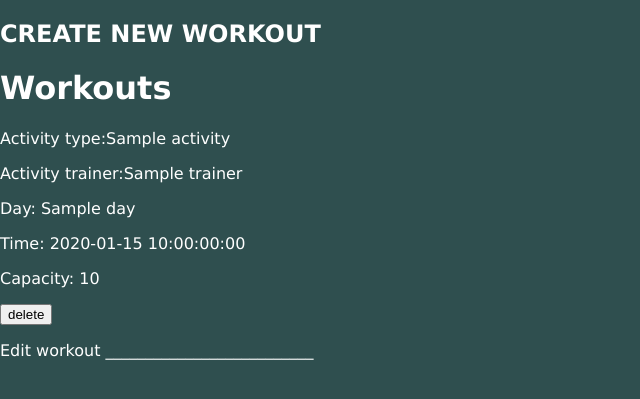
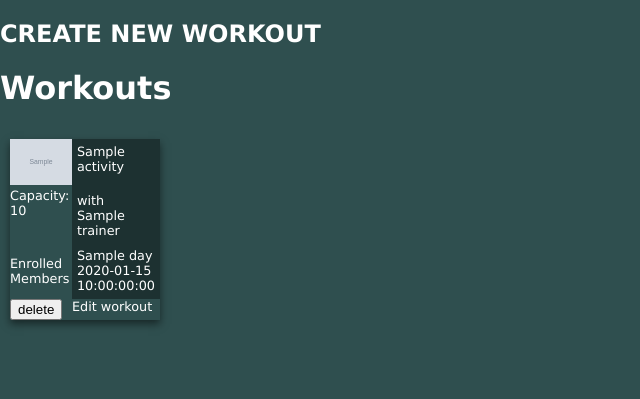
Before and after one commit to seriouspig/Gym_Manager_testing, a Flask app: page /workouts in a window 1280 px wide. Shown: the part 39-438 px from the top of the page, without its empty margins (0-640 px from the left). Run offline with Flask 2, Linux system fonts and the light colour scheme; a database or web service that is not in the repository returns one stand-in record (Sample ...); some libraries are stand-ins or nearby versions.

Commit message:
Before Wednesday Consultation

```diff
--- a/static/css/invisible.css
+++ b/static/css/invisible.css
@@ -21,7 +21,7 @@ img {
 
 .activity_container {
     display: grid;
-    width: 120px;
+    width: 150px;
     margin:10px;
     font-size: 80%;
     box-shadow: 0 4px 8px 0 rgba(0,0,0,0.5);
--- /dev/null
+++ b/static/css/workouts.css
@@ -0,0 +1,42 @@
+.workout_name {
+    padding:5px;
+    grid-area:name;
+    background-color: rgb(29, 49, 49);
+}
+
+.workout_trainer {
+    padding:5px;
+    grid-area:trainer;
+    background-color: rgb(29, 49, 49);
+}
+
+.workout_day {
+    padding:5px;
+    grid-area:day;
+    background-color: rgb(29, 49, 49);
+}
+
+.workout_time {
+    padding:5px;
+    grid-area:day;
+    background-color: rgb(29, 49, 49);
+}
+
+
+
+.workout_container {
+    display: grid;
+    width: 150px;
+    margin:10px;
+    font-size: 80%;
+    box-shadow: 0 4px 8px 0 rgba(0,0,0,0.5);
+
+
+    grid-template-areas: 'photo  name'
+                         'photo  trainer'
+                        'photo   day'
+                        'photo capacity'
+                        'photo delete';
+    grid-template-columns: 1fr 1fr;
+
+}
--- a/templates/activities/index.html
+++ b/templates/activities/index.html
@@ -10,12 +10,12 @@
     {% for activity in activities %}
     <div class="activity_container">
         <div class="name">
-        <a href="/activities/{{activity.id}}">
+        <a href="/activities/{{activity.id}}/edit">
         {{activity.name}}
         </a>
     </div>
         <div class="trainer">with {{activity.trainer}}</div>
-        <div class="activity_photo"><img src="static/images/{{activity.photo}}" alt="activity_photo"></div>
+        <div class="activity_photo"><a href="/activities/{{activity.id}}/edit"><img src="static/images/{{activity.photo}}" alt="activity_photo"></a></div>
 </div>
     {% endfor %}
 </div>
--- a/templates/base.html
+++ b/templates/base.html
@@ -8,6 +8,7 @@
 
     <link rel="stylesheet" href="{{ url_for('static', filename='css/style.css') }}">
     <link rel="stylesheet" href="{{ url_for('static', filename='css/invisible.css') }}">
+    <link rel="stylesheet" href="{{ url_for('static', filename='css/workouts.css') }}">
 </head>
 <body>
 <header>
--- a/templates/workouts/edit.html
+++ b/templates/workouts/edit.html
@@ -1,7 +1,7 @@
 {% extends 'base.html' %}
 
 {% block content %}
-<h1>ADD WORKOUT</h1>
+<h1>EDIT WORKOUT</h1>
 
 <form action="/workouts/{{workout.id}}" method="post" enctype="multipart/form-data">
   <label for="activity">Select activity:</label>
--- a/templates/workouts/index.html
+++ b/templates/workouts/index.html
@@ -5,30 +5,47 @@
 <h1>Workouts</h1>
 
 
+<div class="gallery">
+
+  {% for workout in workouts %}
+  <div class= "workout_container">
+
+  <div class="workout_name">
+  <a href="workouts/{{workout.id}}">{{ workout.activity.name }}</a>
+  </div>
+  <div class="workout_trainer">
+    with {{workout.activity.trainer}}
+  </div>
+  <div class="workout_day">
+    {{workout.day}} {{workout.time}}:00
+  </div>
 
 
-  {% for workout in workouts %}
+<div class="workout_photo"><a href="workouts/{{workout.id}}/edit"><img src="static/images/{{workout.activity.photo}}" alt="workout_photo"></a></div>
+
+
+<div class="workout_capacity">
+  Capacity: {{workout.capacity}}
+</div>
 
 
 
-  <a href="workouts/{{workout.id}}"><p>Activity type:{{ workout.activity.name }}</p></a>
+  <a href="workouts/{{workout.id}}"><p>Enrolled Members</p></a>
 
-  <p>Activity trainer:{{ workout.activity.trainer }}</p>
 
-  <p>Day: {{workout.day}}</p>
-  <p>Time: {{workout.time}}:00</p>
-  <p>Capacity: {{workout.capacity}}</p>
-  <p>
+
+  <div class="workout_delete">
     <form action="/workouts/{{ workout.id }}/delete" method="POST">
       <input class="btn btn--danger" type="submit" value="delete" />
     </form>
-  </p>
+  </div>
+
   <a href="workouts/{{workout.id}}/edit">Edit workout</a>
-  __________________________
 
+</div>
 
   {% endfor %}
 
-
+</div>
 
 {% endblock %}
```
